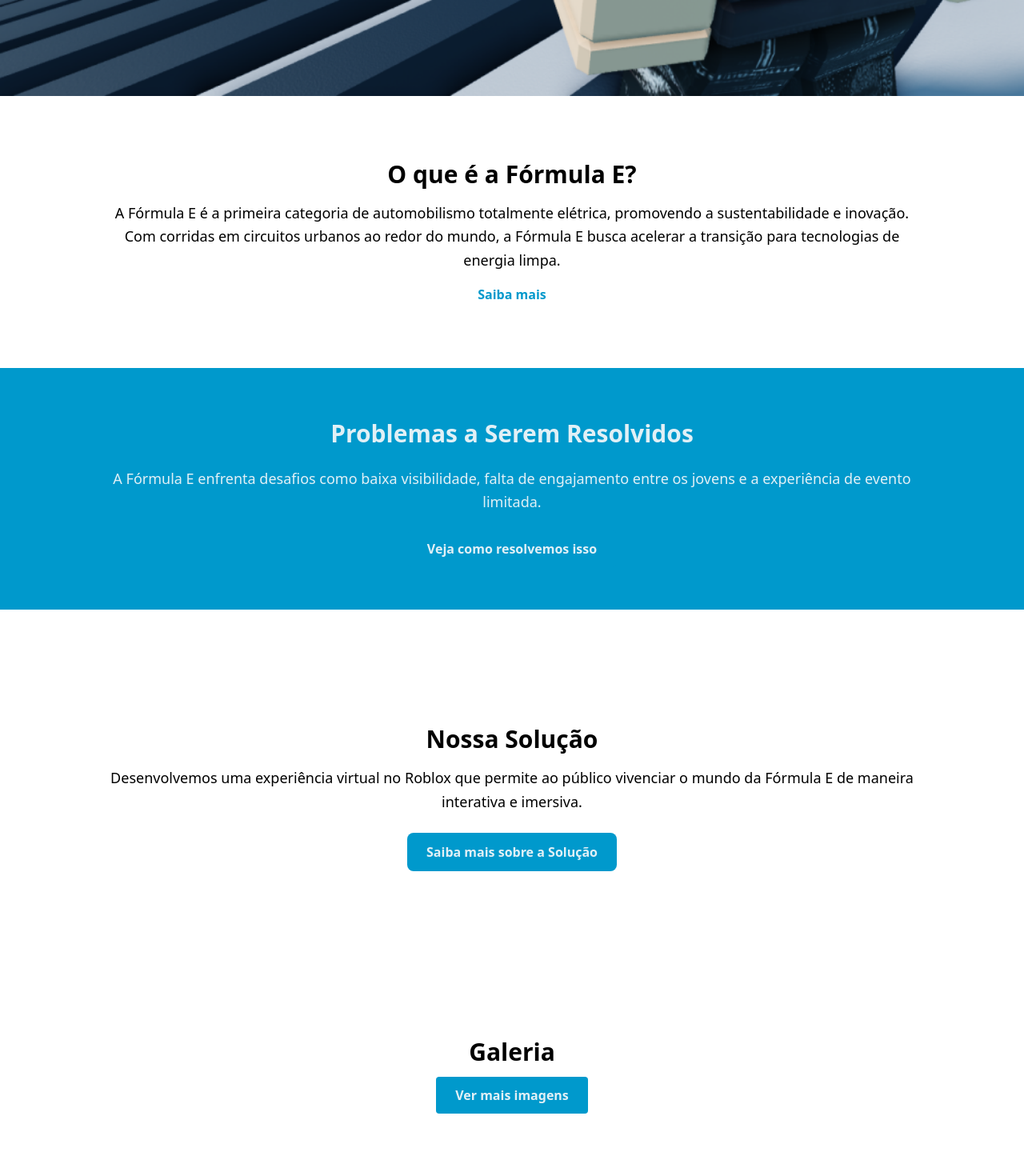
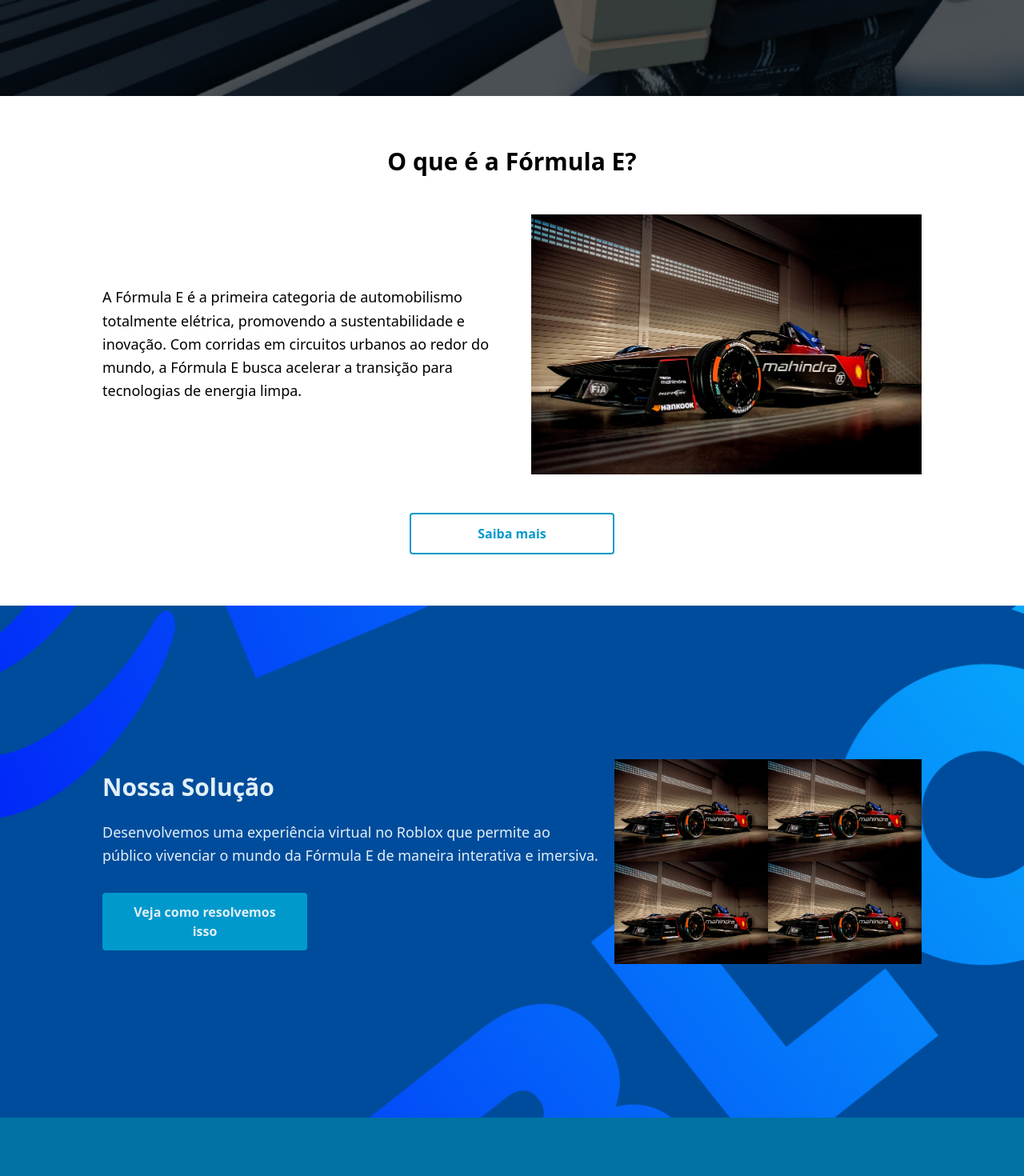
Before and after one commit to PedrogGutierre/reblox-react, a React (Vite) app: page / in a window 1280 px wide. Shown: the part 600-2070 px from the top of the page at 80% size. Built offline with nearby package versions, Linux system fonts and the light colour scheme.

Commit message:
base pages done

```diff
--- a/src/components/Button.jsx
+++ b/src/components/Button.jsx
@@ -6,11 +6,11 @@
   switch (variant) {
     case "primary":
       styles =
-        "w-full bg-secondary-blue text-center transition text-light-white px-6 py-3 rounded hover:bg-hover-blue font-bold";
+        "w-full block max-w-64 bg-secondary-blue text-center transition text-light-white px-6 py-3 rounded hover:bg-hover-blue font-bold";
       break;
     case "secondary":
       styles =
-        "w-full bg-white text-center border-2 transition border-transparent text-secondary-blue px-6 py-3 rounded hover:border-secondary-blue font-bold";
+        "w-full block max-w-64 bg-white text-center border-2 transition text-secondary-blue px-6 py-3 rounded border-secondary-blue hover:bg-secondary-blue hover:text-light-white font-bold";
       break;
   }
 
--- a/src/pages/About.jsx
+++ b/src/pages/About.jsx
@@ -55,7 +55,7 @@
           </p>
         </section>
 
-        <section className="w-full">
+        <section className="w-full flex flex-col items-center">
           <h3 className="bg-secondary-blue text-light-white text-center w-full font-bold text-3xl py-4 mb-6">
             Nossa Solução
           </h3>
@@ -78,7 +78,7 @@
             que simulam a emoção de uma corrida ao vivo, tudo de maneira
             interativa e imersiva.
           </p>
-          <Button label="Veja mais sobre a experiência" href="/"/>
+          <Button label="Veja mais sobre a experiência" href="/solution" />
         </section>
       </div>
     </main>
--- a/src/pages/Home.jsx
+++ b/src/pages/Home.jsx
@@ -1,12 +1,14 @@
 import Button from "../components/Button";
 import { Link } from "react-router-dom"; // Para navegação interna
 
+import FormulaE from "../imgs/formulaE.png";
+
 const Home = () => {
   return (
-    <main className="bg-light-gray flex flex-col items-center gap-20">
+    <main className="bg-light-gray flex flex-col items-center">
       {/* Banner Principal */}
-      <section className="relative w-full h-[90vh] flex justify-center items-center bg-banner-image bg-cover ">
-        <div className="z-10 text-center">
+      <section className="relative w-full h-[90vh] flex justify-center items-center bg-banner-image bg-cover backdrop-brightness-50">
+        <div className=" text-center bg-opacity-60 z-10 flex flex-col justify-center items-center gap-4 w-full h-full bg-black">
           <h1 className="text-5xl font-bold text-light-white">
             Imersão Virtual na Fórmula E
           </h1>
@@ -18,57 +20,52 @@
       </section>
 
       {/* Introdução à Fórmula E */}
-      <section className="w-full max-w-screen-lg text-center px-6 md:px-0">
-        <h2 className="text-3xl font-bold mb-4">O que é a Fórmula E?</h2>
-        <p className="text-lg leading-relaxed mb-4">
+      <section className="px-4 w-full flex flex-col gap-12 items-center max-w-screen-lg py-16 md:px-0">
+        <h2 className="text-3xl font-bold">O que é a Fórmula E?</h2>
+        <div className="grid grid-cols-1 md:grid-cols-2 gap-12 items-center">
+          <p className="text-lg leading-relaxed">
             A Fórmula E é a primeira categoria de automobilismo totalmente
             elétrica, promovendo a sustentabilidade e inovação. Com corridas em
             circuitos urbanos ao redor do mundo, a Fórmula E busca acelerar a
             transição para tecnologias de energia limpa.
           </p>
-        <Button label="Saiba mais" href="/sobre" variant="secondary" />
+          <img src={FormulaE} alt="" />
+        </div>
+        <Button label="Saiba mais" href="/about" variant="secondary" />
       </section>
 
       {/* Problema */}
-      <section className="w-full bg-secondary-blue text-light-white py-16">
-        <div className="max-w-screen-lg mx-auto text-center px-6 md:px-0">
-          <h2 className="text-3xl font-bold mb-6">
-            Problemas a Serem Resolvidos
-          </h2>
+      <section className="w-full bg-primary-blue text-light-white py-48 bg-logo-pattern bg-cover">
+        <div className="max-w-screen-lg flex flex-col items-center gap-4 md:flex-row mx-auto px-6 md:px-0">
+          <div className="flex flex-col ">
+            <h2 className="text-3xl font-bold mb-6">Nossa Solução</h2>
             <p className="text-lg leading-relaxed mb-8">
-            A Fórmula E enfrenta desafios como baixa visibilidade, falta de
-            engajamento entre os jovens e a experiência de evento limitada.
+              Desenvolvemos uma experiência virtual no Roblox que permite ao
+              público vivenciar o mundo da Fórmula E de maneira interativa e
+              imersiva.
             </p>
-          <Button label="Veja como resolvemos isso" href="/solucao" />
+            <Button label="Veja como resolvemos isso" href="/solution" />
+          </div>
+          <div className="grid grid-cols-2 grid-rows-2 max-w-96">
+            <img src={FormulaE} alt="" />
+            <img src={FormulaE} alt="" />
+            <img src={FormulaE} alt="" />
+            <img src={FormulaE} alt="" />
+          </div>
         </div>
       </section>
 
-      {/* Nossa Solução */}
-      <section className="w-full max-w-screen-lg text-center px-6 md:px-0 py-16">
-        <h2 className="text-3xl font-bold mb-4">Nossa Solução</h2>
-        <p className="text-lg leading-relaxed mb-6">
-          Desenvolvemos uma experiência virtual no Roblox que permite ao público
-          vivenciar o mundo da Fórmula E de maneira interativa e imersiva.
-        </p>
-        <Link
-          to="/solucao"
-          className="inline-block bg-secondary-blue text-light-white px-6 py-3 font-bold rounded-lg"
-        >
-          Saiba mais sobre a Solução
-        </Link>
-      </section>
-
       {/* Galeria de Imagens (Preview) */}
-      <section className="w-full max-w-screen-lg px-6 md:px-0 py-16">
+      {/* <section className="w-full max-w-screen-lg px-6 md:px-0 py-16">
         <h2 className="text-3xl font-bold text-center mb-6">Galeria</h2>
-        {/* <GaleryPreview />  Componente que mostra algumas imagens da galeria */}
+         <GaleryPreview />
         <div className="text-center mt-6">
           <Button label="Ver mais imagens" href="/galeria" />
         </div>
-      </section>
+      </section> */}
 
       {/* Call to Action Final */}
-      <section className="w-full bg-primary-blue text-light-white py-12">
+      <section className="w-full bg-hover-blue text-light-white py-32">
         <div className="max-w-screen-lg mx-auto text-center">
           <h2 className="text-4xl font-bold mb-4">
             Pronto para experimentar a Fórmula E?
```
Also changed, not shown: src/imgs/formulaE.png (added). Lines whose indentation alone changed are shown as unchanged.
